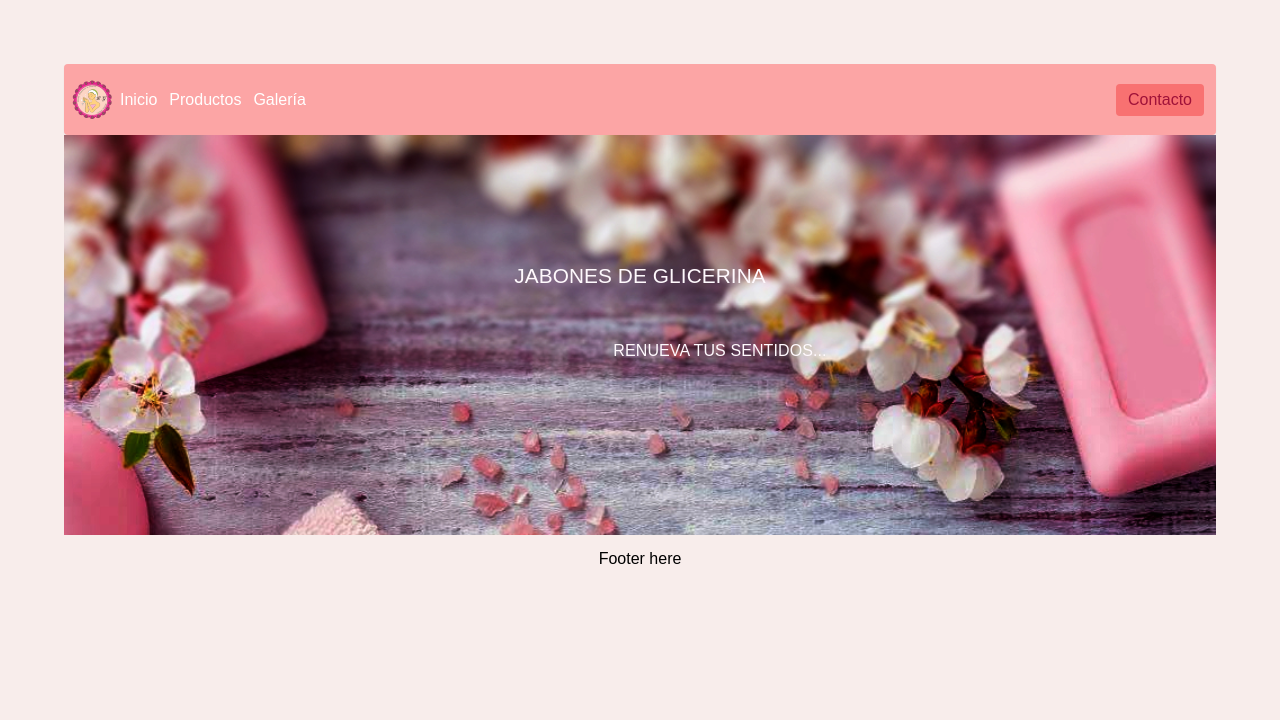
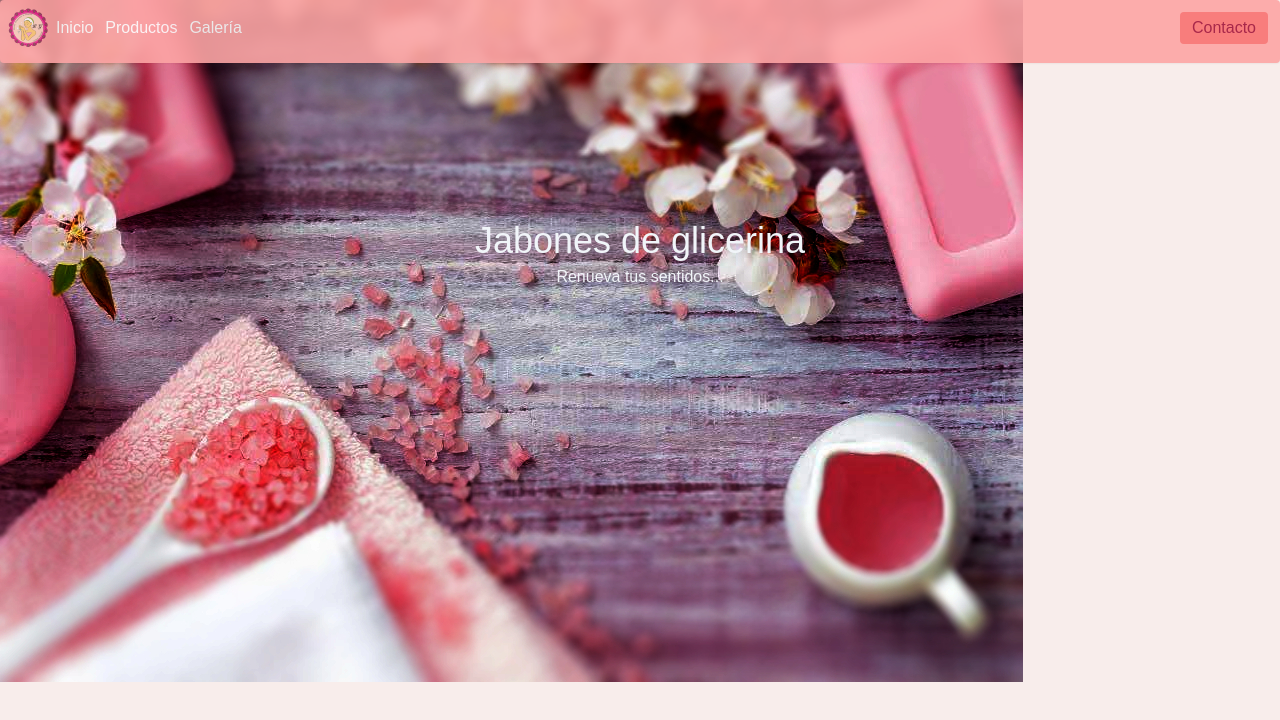
Before and after one commit to mbluis4/web_sites, a React (Create React App) app: page / in a window 1280 px wide. Shown: the top 720 px of the page. Built offline with nearby package versions, Linux system fonts and the light colour scheme.

Commit message:
Minor refactors

```diff
--- a/src/App.js
+++ b/src/App.js
@@ -23,7 +23,7 @@ function App() {
             element={<Gallery selected={selected} setSelected={setSelected} />}
           />
           <Route path="about" element={<About />} />
-          {/* <Route path="upload" element={<UploadFiles />} /> */}
+          <Route path="upload" element={<UploadFiles />} />
           <Route path="contact" element={<Contact />} />
         </Route>
       </Routes>
--- a/src/components/Footer.js
+++ b/src/components/Footer.js
@@ -1,5 +1,5 @@
 const Footer = () => {
-  return <div className="mt-3 text-center">Footer here</div>;
+  return <div className="text-center"></div>;
 };
 
 export default Footer;
--- a/src/components/Header.js
+++ b/src/components/Header.js
@@ -10,7 +10,7 @@ const Header = () => {
   return (
     <>
       <nav>
-        <div className="flex justify-between items-center max-w-7xl bg-red-300 rounded mx-auto py-2 px-2 shadow-sm">
+        <div className="flex justify-between items-center max-w-7xl bg-red-300 rounded mx-auto pb-2 px-2 shadow-sm opacity-90">
           <div className="flex">
             <div className="flex items-center py-2">
               <div className="mr-2 text-xl">
@@ -33,7 +33,7 @@ const Header = () => {
             </div>
           </div>
 
-          <div className="hidden sm:flex items-center bold mr-1 bg-red-400 text-rose-800 rounded hover:text-gray-800">
+          <div className="hidden sm:flex items-center mr-1 bg-red-400 text-rose-800 rounded hover:text-gray-800">
             <Link to="contact" className="py-1 px-3">
               Contacto
             </Link>
@@ -46,17 +46,29 @@ const Header = () => {
           </div>
         </div>
         {showLinks && (
-          <div className="sm:hidden flex flex-col text-gray-800">
-            <Link to="/" className="hover:text-gray-800">
+          <div className="sm:hidden flex flex-col text-slate-300 fixed right-0 bg-slate-500 h-auto z-10">
+            <Link
+              to="/"
+              className="hover:text-gray-800"
+              onClick={() => setShowLinks(false)}
+            >
               Inicio
             </Link>
-            <Link to="products" className="hover:text-gray-800">
+            <Link
+              to="products"
+              className="hover:text-gray-800"
+              onClick={() => setShowLinks(false)}
+            >
               Productos
             </Link>
-            <Link to="gallery" className="hover:text-gray-800">
+            <Link
+              to="gallery"
+              className="hover:text-gray-800"
+              onClick={() => setShowLinks(false)}
+            >
               Galería
             </Link>
-            <Link to="contact" className="">
+            <Link to="contact" className="" onClick={() => setShowLinks(false)}>
               Contacto
             </Link>
           </div>
--- a/src/components/Hero.js
+++ b/src/components/Hero.js
@@ -1,12 +1,20 @@
-import image from "../images/hero.jpg";
+import image from "../images/hero_blur.jpg";
 
 const Hero = () => {
   return (
-    <div className="hero">
-      {/* <img src={image} className="hero-image" alt="hero soap"></img> */}
-      <h1 className="hero-title">Jabones de glicerina</h1>
-      <h2 className="hero-subtitle">Renueva tus sentidos...</h2>
-    </div>
+    <>
+      <div className="flex hero flex-col  ">
+        {/*  <img
+        src={image}
+        className="fixed top-0 left-0 -z-50"
+        alt="hero soap"
+      ></img> */}
+      </div>
+      <div className="flex flex-col items-center justify-center h-96 text-slate-100">
+        <h1 className="text-4xl mb-1">Jabones de glicerina</h1>
+        <h2 className="hero-subtitle">Renueva tus sentidos...</h2>
+      </div>
+    </>
   );
 };
 
--- a/src/components/Product.js
+++ b/src/components/Product.js
@@ -2,8 +2,8 @@ const Product = (props) => {
   const { name, srcImg, description } = props.item;
   return (
     <div className="shadow-md rounded-md flex flex-col items-center w-40 bg-white py-3 mb-4 h-52">
-      <div className="w-20 mb-3">
-        <img src={srcImg} alt="soap" className="max-w-1/8 pb-2"></img>
+      <div className="w-20 mb-3 pb-2 border-2 border-red-600">
+        <img src={srcImg} alt="soap" className=" max-w-full"></img>
       </div>
       <h2 className="text-sm spa font-bold uppercase tracking-wide mb-1">
         {name}
--- a/src/index.css
+++ b/src/index.css
@@ -44,9 +44,9 @@ body {
 
 .App {
   /*  background-color: var(--clr-3); */
-  margin: 2rem;
-  padding: 2em;
   height: 100vh;
+  /* background-image: url("./images/hero_blur.jpg"); */
+  background-repeat: no-repeat;
 }
 
 img {
@@ -54,70 +54,13 @@ img {
   max-width: 100%;
 }
 
-.nav-header {
-  display: flex;
-  align-items: center;
-  justify-content: space-between;
-  padding: 1rem;
+.hero {
+  background-image: url("./images/hero_blur.jpg");
+  position: fixed;
+  top: 0;
+  left: 0;
+  width: 100%;
+  height: 100%;
+  background-repeat: no-repeat;
+  z-index: -50;
 }
-
-.links {
-  display: block;
-}
-
-.nav-toggle {
-  font-size: 1.5rem;
-  color: #252525;
-  background: transparent;
-  border-color: transparent;
-  transition: var(--transition);
-  cursor: pointer;
-}
-
-.nav-toggle:hover {
-  color: var(--clr-primary-1);
-  transform: rotate(90deg);
-}
-
-.links-container,
-.contact-link {
-  overflow: hidden;
-}
-
-li,
-.contact-link {
-  display: block;
-  margin-right: 2em;
-  text-transform: uppercase;
-  font-size: 0.8rem;
-  letter-spacing: 0.01rem;
-  font-weight: 700;
-  color: black;
-  list-style: none;
-}
-
-.hero {
-  display: flex;
-  flex-direction: column;
-  justify-content: center;
-  align-items: center;
-  background-image: url("./images/hero_blur.jpg");
-  background-size: cover;
-  background-blend-mode: multiply;
-  min-height: 50vh;
-}
-
-.hero-title,
-.hero-subtitle {
-  letter-spacing: 0.1px;
-  color: rgb(255, 249, 253);
-  font-size: 1.3rem;
-  text-transform: uppercase;
-  z-index: 10;
-  margin-bottom: 3rem;
-}
-
-.hero-subtitle {
-  font-size: 1rem;
-  margin-left: 10rem;
-}
--- a/src/pages/Contact.js
+++ b/src/pages/Contact.js
@@ -48,7 +48,7 @@ const Contact = () => {
         ></textarea>
         <button
           type="Submit"
-          className="block border-2 shadow-sm mx-auto px-6 py-2 rounded-lg mt-2"
+          className="block border-2 shadow-sm mx-auto px-6 py-2 rounded-lg mt-2 hover:bg-slate-400 hover:text-white"
         >
           Enviar
         </button>
```
